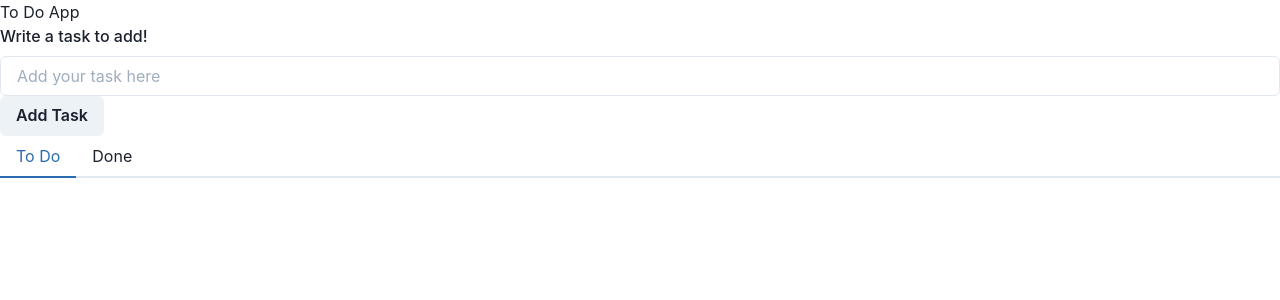
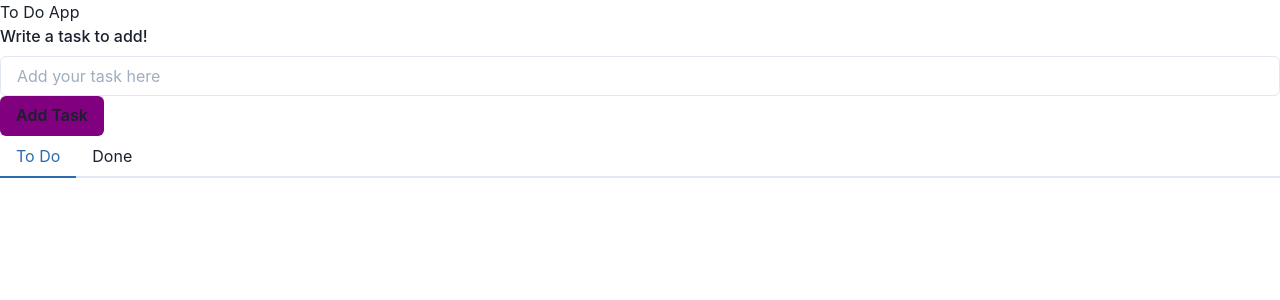
Before and after one commit to mgispert/to-do-app, a React (Create React App) app: page / in a window 1280 px wide. Shown: the top 300 px of the page. Built offline with nearby package versions, Linux system fonts and the light colour scheme.

Commit message:
feat: create a basic button with styled components

```diff
--- a/src/components/TaskBar/TaskBar.js
+++ b/src/components/TaskBar/TaskBar.js
@@ -1,5 +1,6 @@
-import { FormLabel, Input, Button } from "@chakra-ui/react";
+import { FormLabel, Input } from "@chakra-ui/react";
 import { useState } from "react";
+import { StyledButton } from "./styles";
 
 export const TaskBar = (props) => {
   const [inputValue, setInputValue] = useState("");
@@ -19,7 +20,7 @@ export const TaskBar = (props) => {
         placeholder={"Add your task here"}
         onChange={(e) => setInputValue(e.target.value)}
       />
-      <Button type="submit">Add Task</Button>
+      <StyledButton type="submit">Add Task</StyledButton>
     </form>
   );
 };
--- /dev/null
+++ b/src/components/TaskBar/styles.js
@@ -0,0 +1,9 @@
+import styled from "styled-components";
+import { Button } from "@chakra-ui/react";
+
+export const StyledButton = styled(Button)`
+  background-color: purple;
+  &:hover {
+    background-color: light-blue;
+  }
+`;
```
